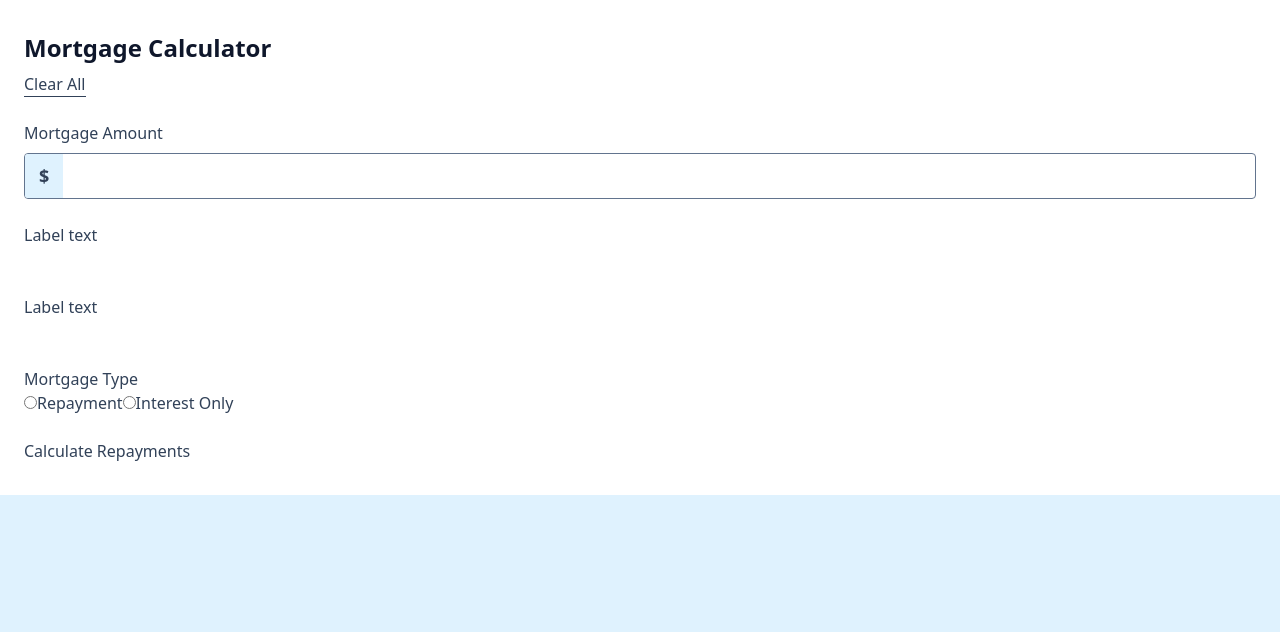
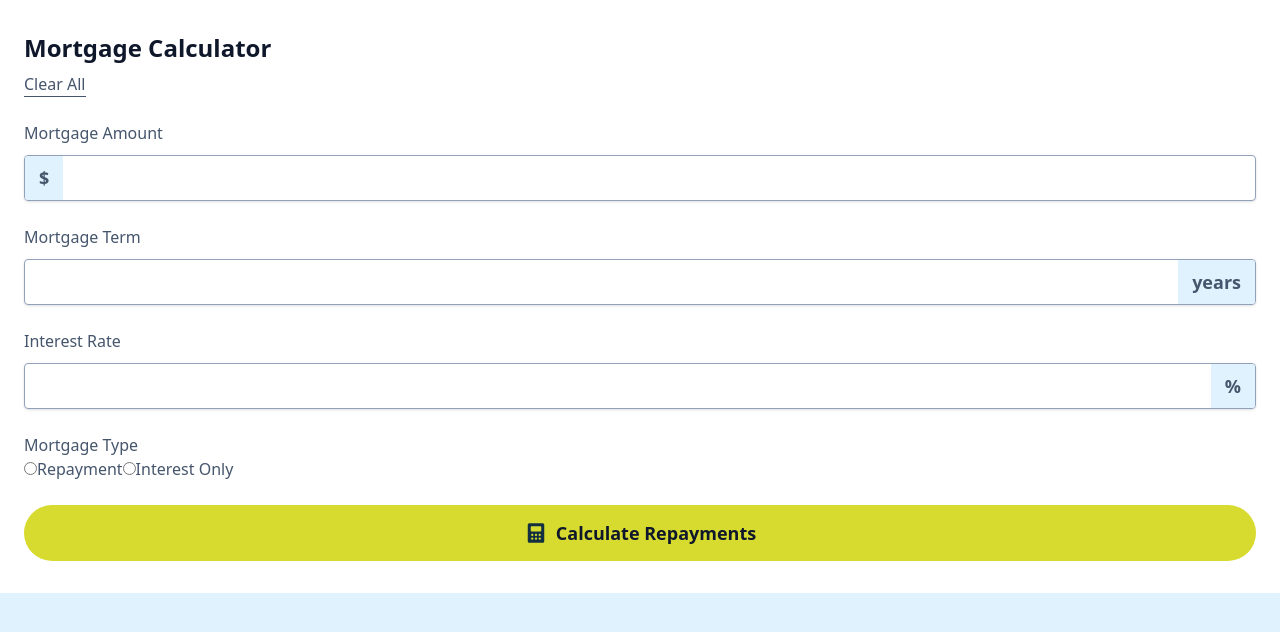
Before and after one commit to MattPahuta/mortgage-repayment-calculator, a React (Vite) app: page / in a window 1280 px wide. Shown: the top 632 px of the page. Built offline with nearby package versions, Linux system fonts and the light colour scheme.

Commit message:
Add input styles and props, primary button styles

```diff
--- a/package.json
+++ b/package.json
@@ -11,6 +11,7 @@
   },
   "dependencies": {
     "@tailwindcss/vite": "^4.1.17",
+    "lucide-react": "^0.555.0",
     "react": "^19.2.0",
     "react-dom": "^19.2.0",
     "tailwindcss": "^4.1.17"
--- a/src/components/FormInput.jsx
+++ b/src/components/FormInput.jsx
@@ -1,22 +1,28 @@
-// Props: type, label text, accent/spacer content, accent/spacer orientation (start/end)
-// FormInput with accent div for accent characters and years
-function FormInput() {
+// Props: type, id, label text, accent label content, input order (1 or 0), supplemental (hidden) label content
+// handle order more gracefully - 1 on the Form component, translate to
+
+function FormInput({type, id, label, accentContent, accentLabel, order = ''}) {
   return (
-    <div className="">
-      <label htmlFor="mortgageAmount" className="">
-        Mortgage Amount
-        {/* Add prop to change flex property - row-reverse? */}
-        <div className="group mt-2 flex items-center rounded-sm border border-slate-500 overflow-hidden hover:border-amber-500 transition">
-          <div className="bg-sky-100 px-3.5 py-2 text-lg font-bold">$</div>
+    <div className="grid gap-2.5">
+      <label htmlFor={id} className="">
+        {label}
+        <span className="sr-only">{accentLabel}</span>
+        <div className="group mt-2.5 flex items-center rounded-sm border border-slate-400 overflow-hidden shadow-sm hover:border-slate-900 transition has-focus:border-yellow-300">
           <input
-            type="text"
-            id="mortgageAmount"
-            className="w-full mx-2 text-slate-900 font-semibold outline-0"
+            type={type}
+            id={id}
+            aria-describedby={`${id}-error`}
+            className={`${order} peer w-full mx-2 text-slate-900 font-semibold outline-0 group-hover:cursor-pointer`}
           />
+          <div className="bg-sky-100 px-3.5 py-2 text-lg font-bold peer-focus:bg-yellow-300">
+            {accentContent}
+          </div>
         </div>
       </label>
       {/* error notification */}
-      <div></div>
+      <div id={`${id}-error`} className="hidden" aria-live="assertive">
+        <p className="text-red-600">This field is required</p>
+      </div>
     </div>
   );
 }
--- a/src/components/MortgageForm.jsx
+++ b/src/components/MortgageForm.jsx
@@ -1,41 +1,48 @@
 import FormInput from './FormInput';
+import { Calculator } from 'lucide-react';
 
 function MortgageForm() {
   return (
-    <form noValidate className="py-8 px-6 space-y-6 bg-white text-slate-700">
+    <form
+      noValidate
+      className="py-8 px-6 space-y-6 bg-white text-slate-600">
       <header className="flex flex-col items-start">
-        <h1 className="mb-2 text-2xl font-bold text-slate-900">Mortgage Calculator</h1>
-        <button className="font-medium cursor-pointer border-b border-slate-700">Clear All</button>
+        <h1 className="mb-2 text-2xl font-bold text-slate-900">
+          Mortgage Calculator
+        </h1>
+        <button className="text-slate-600 cursor-pointer border-b border-slate-600 hover:text-slate-900 hover:border-slate-900 focus-visible:outline-2 focus-visible:outline-offset-1  focus-visible:outline-slate-900 focus-visible:border-0">
+          Clear All
+        </button>
       </header>
       <div className="grid gap-6">
         {/* Input group */}
-        <FormInput />
-        {/* <div className="">
-          <label htmlFor="" className="">Label text
-          <div className="flex">
-            <span className=""></span>
-            <input type="text" className="w-full rounded-sm px-3 py-1.5 text-slate-900 outline-1 -outline-offset-1 outline-slate-700" />
-          </div>
-          </label>
-        </div> */}
+        <FormInput
+          type="text"
+          id="mortgageAmount"
+          label="Mortgage Amount"
+          accentContent="$"
+          accentLabel="in dollars"
+          order="order-1"
+        />
         {/* Input group */}
-        <div className="">
-          <label htmlFor="" className="">Label text
-          <div className="flex">
-            <span className=""></span>
-            <input type="text" className="bg-white" />
-          </div>
-          </label>
-        </div>
+        <FormInput
+          type="text"
+          id="mortgageTerm"
+          label="Mortgage Term"
+          accentContent="years"
+          accentLabel="in years"
+          order="order-0"
+        />
         {/* Input group */}
-        <div className="">
-          <label htmlFor="" className="">Label text
-          <div className="flex">
-            <span className=""></span>
-            <input type="text" className="bg-white" />
-          </div>
-          </label>
-        </div>
+        <FormInput
+          type="text"
+          id="interestRate"
+          label="Interest Rate"
+          accentContent="%"
+          accentLabel="percent"
+          order="order-0"
+        />
+
         {/* Radio fieldset */}
         <fieldset>
           <legend>Mortgage Type</legend>
@@ -49,9 +56,24 @@ function MortgageForm() {
           </label>
         </fieldset>
       </div>
-      <button className="">Calculate Repayments</button>
+      <button type="submit" className="w-full py-3.5 px-4 inline-flex items-center justify-center gap-2 text-lg font-bold text-slate-900 bg-lemon-lime rounded-full cursor-pointer hover:bg-lemon-lime/50 focus-visible:outline-2 focus-visible:outline-offset-2 focus-visible:outline-slate-900 transition">
+        <svg
+          focusable="false"
+          aria-hidden="true"
+          xmlns="http://www.w3.org/2000/svg"
+          width="24"
+          height="24"
+          fill="none"
+          viewBox="0 0 24 24">
+          <path
+            fill="#133041"
+            d="M18.75 2.25H5.25a1.5 1.5 0 0 0-1.5 1.5v16.5a1.5 1.5 0 0 0 1.5 1.5h13.5a1.5 1.5 0 0 0 1.5-1.5V3.75a1.5 1.5 0 0 0-1.5-1.5Zm-10.5 16.5a1.125 1.125 0 1 1 0-2.25 1.125 1.125 0 0 1 0 2.25Zm0-3.75a1.125 1.125 0 1 1 0-2.25 1.125 1.125 0 0 1 0 2.25ZM12 18.75a1.125 1.125 0 1 1 0-2.25 1.125 1.125 0 0 1 0 2.25ZM12 15a1.125 1.125 0 1 1 0-2.25A1.125 1.125 0 0 1 12 15Zm3.75 3.75a1.125 1.125 0 1 1 0-2.25 1.125 1.125 0 0 1 0 2.25Zm0-3.75a1.125 1.125 0 1 1 0-2.25 1.125 1.125 0 0 1 0 2.25Zm1.5-5.25a.75.75 0 0 1-.75.75h-9a.75.75 0 0 1-.75-.75V6a.75.75 0 0 1 .75-.75h9a.75.75 0 0 1 .75.75v3.75Z"
+          />
+        </svg>
+        Calculate Repayments
+      </button>
     </form>
-  )
+  );
 }
 
 export default MortgageForm;
--- a/src/css/main.css
+++ b/src/css/main.css
@@ -1 +1,5 @@
 @import "tailwindcss";
+
+@theme {
+  --color-lemon-lime: oklch(86.16% 0.17742 110.677);
+}
```
Also changed, not shown: 1 other file (tests, documents, lock files or other folders).
